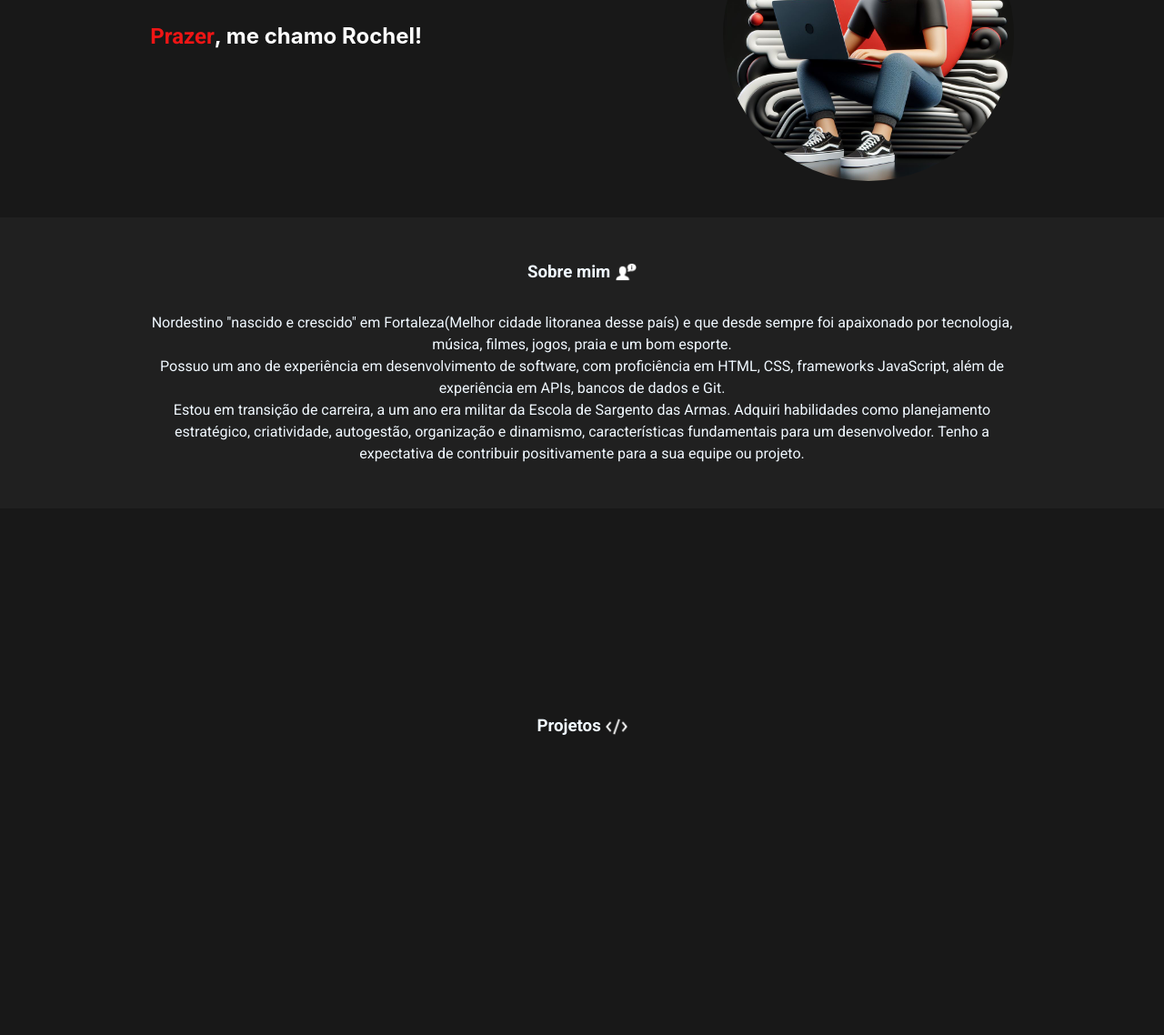
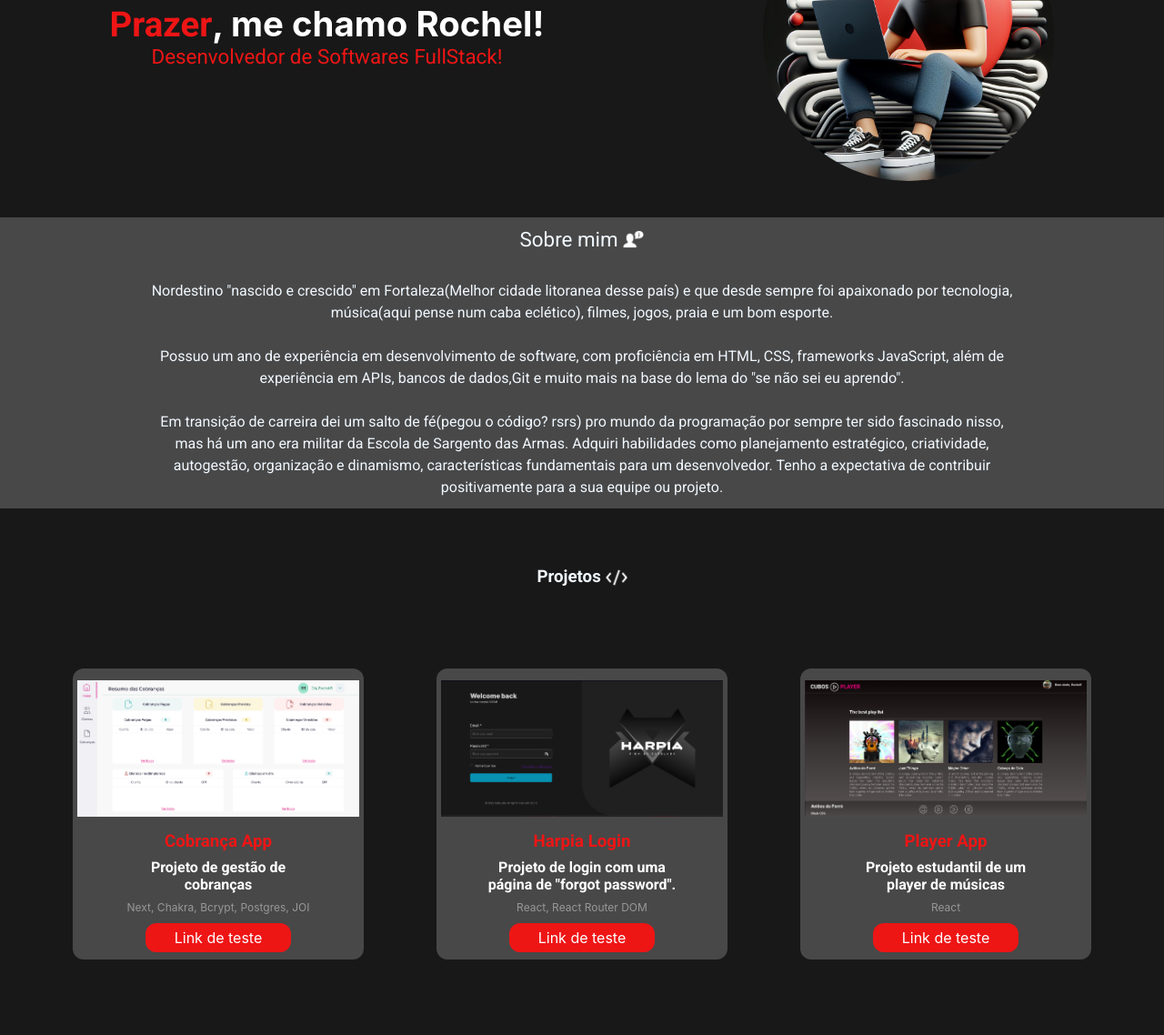
Before and after one commit to Rochelrrc/Portfolio1.0, a React app: page / in a window 1280 px wide. Shown: the part 241-1379 px from the top of the page at 91% size. Before the commit the page ends 1280 px from the top, so only its background shows below. Built offline with nearby package versions, Linux system fonts and the light colour scheme.

Commit message:
Feito section projetos

```diff
--- /dev/null
+++ b/src/components/projectCard/dataProject.js
@@ -0,0 +1,35 @@
+import CobrancaImg from '../../assets/CobrancaImg.png';
+import HarpiaImg from '../../assets/HarpiaImg.png';
+import PlayerImg from '../../assets/PlayerImg.png';
+
+const dataProjeto = [
+    {
+        id: 1,
+        nome: 'Cobrança App',
+        descricao: 'Projeto de gestão de cobranças',
+        tecnologias: 'Next, Chakra, Bcrypt, Postgres, JOI',
+        url: 'https://appcobranca.netlify.app',
+        Image: CobrancaImg
+
+    },
+
+    {
+        id: 2,
+        nome: 'Harpia Login',
+        descricao: 'Projeto de login com uma página de "forgot password".',
+        tecnologias: 'React, React Router DOM',
+        url: 'https://ish-harpia-desafio.netlify.app',
+        Image: HarpiaImg
+    },
+
+    {
+        id: 3,
+        nome: 'Player App',
+        descricao: 'Projeto estudantil de um player de músicas',
+        tecnologias: 'React',
+        url: 'https://projetorrc-player.netlify.app',
+        Image: PlayerImg
+    }
+]
+
+export default dataProjeto;
--- /dev/null
+++ b/src/components/projectCard/projectCard.jsx
@@ -0,0 +1,29 @@
+import './styles.css';
+import dataProjeto from './dataProject';
+
+
+export default function ProjectCard() {
+
+    return (
+        <div className='container-geral'>
+
+            {dataProjeto.map((item) =>
+
+                <div className='container-individual'>
+                    <img src={item.Image} alt='imagem' />
+
+                    <div className='descricao-projeto' id={item.id}>
+                        <h3>{item.nome}</h3>
+                        <h4>{item.descricao}</h4>
+                        <p>{item.tecnologias}</p>
+                    </div>
+
+                    <a href={item.url} target='_blank' className='btn-teste'> Link de teste </a>
+
+                </div>
+
+            )}
+
+        </div>
+    )
+}
--- /dev/null
+++ b/src/components/projectCard/styles.css
@@ -0,0 +1,92 @@
+* {
+    padding: 0;
+    margin: 0;
+    box-sizing: border-box;
+}
+
+:root {
+    --text-color-prim: rgb(238, 21, 21);
+    --bg-primary: #181818;
+    --bg-second: #484848;
+}
+
+.container-geral {
+    display: flex;
+    width: 100%;
+    height: 30rem;
+    gap: 5rem;
+    align-items: center;
+    justify-content: center;
+    align-self: center;
+
+}
+
+.container-individual {
+    display: flex;
+    flex-direction: column;
+    align-items: center;
+    justify-content: center;
+    background-color: var(--bg-second);
+    border-radius: 12px;
+    width: 20rem;
+    height: 20rem;
+}
+
+.container-individual img {
+    width: 20rem;
+    height: 10rem;
+    padding: 5px 5px;
+}
+
+.descricao-projeto {
+    display: flex;
+    width: 100%;
+    height: 7rem;
+    flex-direction: column;
+    align-items: center;
+    justify-content: center;
+    padding: 0 1rem;
+    gap: 0.5rem;
+}
+
+.descricao-projeto h3 {
+    color: var(--text-color-prim);
+    font-family: 'Roboto';
+    text-align: center;
+    box-shadow: 1px;
+    margin: 0 2rem;
+}
+
+.descricao-projeto h4 {
+    color: white;
+    font-family: 'Roboto';
+    text-align: center;
+    box-shadow: 1px;
+    margin: 0 2rem;
+}
+
+.descricao-projeto p {
+    color: #989898;
+    text-align: center;
+    font-size: 0.75rem;
+    font-style: normal;
+    font-weight: 400;
+    line-height: normal;
+}
+
+.btn-teste {
+    display: flex;
+    align-items: center;
+    justify-content: center;
+    border-radius: 12px;
+    text-decoration: none;
+    width: 10rem;
+    height: 2rem;
+    background-color: var(--text-color-prim);
+    color: white;
+}
+
+.btn-teste:hover {
+    scale: 1.1;
+    background-color: rgb(243, 11, 11);
+}
--- a/src/pages/home/index.js
+++ b/src/pages/home/index.js
@@ -2,12 +2,14 @@ import './styles.css';
 import ImgLogo from '../../assets/Boy3d.jpg';
 import AboutIcon from '../../assets/AboutIcon.png';
 import CodeIcon from '../../assets/CodeIcon.png';
+import ProjectCard from '../../components/projectCard/projectCard';
+
 
 export default function Home() {
     return (
         <>
             <header>
-                <h2><span>Bem-vindo</span> ao meu Portifólio!</h2>
+                <h2><span>Bem-vindo</span> ao meu Portfólio!</h2>
 
                 <navbar>
                     <ul>
@@ -22,7 +24,10 @@ export default function Home() {
 
             <section className='apresentacao'>
 
-                <h1><span>Prazer</span>, me chamo Rochel!</h1>
+                <div className='apresentacao-text'>
+                    <h1><span>Prazer</span>, me chamo Rochel!</h1>
+                    <p>Desenvolvedor de Softwares FullStack!</p>
+                </div>
 
                 <img src={ImgLogo} alt='animacao 3d' />
 
@@ -30,9 +35,9 @@ export default function Home() {
 
             <main>
                 <h3 className='aboutMe'>Sobre mim <img src={AboutIcon} /></h3>
-                <p>Nordestino "nascido e crescido" em Fortaleza(Melhor cidade litoranea desse país) e que desde sempre foi apaixonado por tecnologia, música, filmes, jogos, praia e um bom esporte.<br></br>
-                    Possuo um ano de experiência em desenvolvimento de software, com proficiência em HTML, CSS, frameworks JavaScript, além de experiência em APIs, bancos de dados e Git.<br></br>
-                    Estou em transição de carreira, a um ano era militar da Escola de Sargento das Armas. Adquiri habilidades como planejamento estratégico, criatividade, autogestão, organização e dinamismo, características fundamentais para um desenvolvedor. Tenho a expectativa de contribuir positivamente para a sua equipe ou projeto.
+                <p>Nordestino "nascido e crescido" em Fortaleza(Melhor cidade litoranea desse país) e que desde sempre foi apaixonado por tecnologia, música(aqui pense num caba eclético), filmes, jogos, praia e um bom esporte.<br></br><br></br>
+                    Possuo um ano de experiência em desenvolvimento de software, com proficiência em HTML, CSS, frameworks JavaScript, além de experiência em APIs, bancos de dados,Git e muito mais na base do lema do "se não sei eu aprendo".<br></br><br></br>
+                    Em transição de carreira dei um salto de fé(pegou o código? rsrs) pro mundo da programação por sempre ter sido fascinado nisso, mas há um ano era militar da Escola de Sargento das Armas. Adquiri habilidades como planejamento estratégico, criatividade, autogestão, organização e dinamismo, características fundamentais para um desenvolvedor. Tenho a expectativa de contribuir positivamente para a sua equipe ou projeto.
 
                 </p>
             </main >
@@ -41,6 +46,9 @@ export default function Home() {
 
                 <h3 className='projeto-title'>Projetos <img src={CodeIcon} /></h3>
 
+                <div className='projeto-exibicao'>
+                    <ProjectCard />
+                </div>
             </section>
 
         </>
--- a/src/pages/home/styles.css
+++ b/src/pages/home/styles.css
@@ -83,17 +83,27 @@ navbar ul a:hover {
     height: 25rem;
 }
 
-.apresentacao h1 span {
+.apresentacao-text h1 span {
     text-align: center;
     font-family: 'Roboto';
 }
 
-.apresentacao span {
+.apresentacao-text span {
     color: var(--text-color-prim);
 }
 
-.apresentacao h1 {
+.apresentacao-text h1 {
     color: white;
+    font-size: 2.4rem;
+    font-weight: 700;
+}
+
+.apresentacao-text p {
+    text-align: center;
+    font-family: 'Roboto';
+    font-size: 1.4rem;
+    text-align: center;
+    color: var(--text-color-prim);
 }
 
 .apresentacao img {
@@ -135,6 +145,8 @@ main p {
     color: aliceblue;
     text-align: center;
     font-family: 'Roboto';
+    font-weight: 400;
+    font-size: 1.4rem;
 }
 
 
@@ -150,10 +162,13 @@ main p {
     flex-direction: column;
     align-items: center;
     justify-content: center;
-    gap: 2rem;
+    gap: 0.5rem;
     width: 100%;
-    height: 30rem;
+    height: 40rem;
+
 }
+
+
 
 .projeto-title {
 
```
Also changed, not shown: src/assets/CobrancaImg.png (added), src/assets/HarpiaImg.png (added), src/assets/PlayerImg.png (added).
